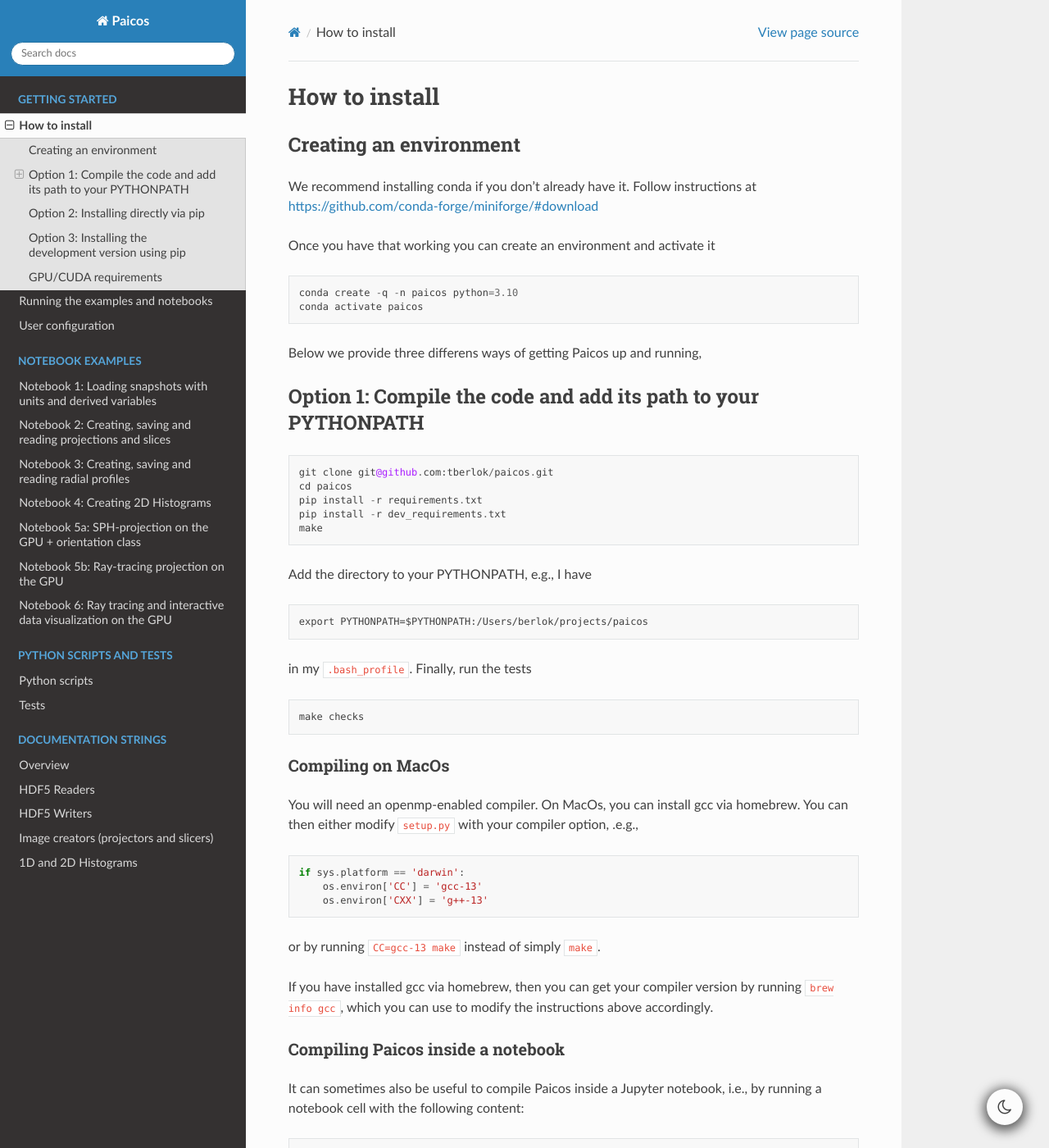
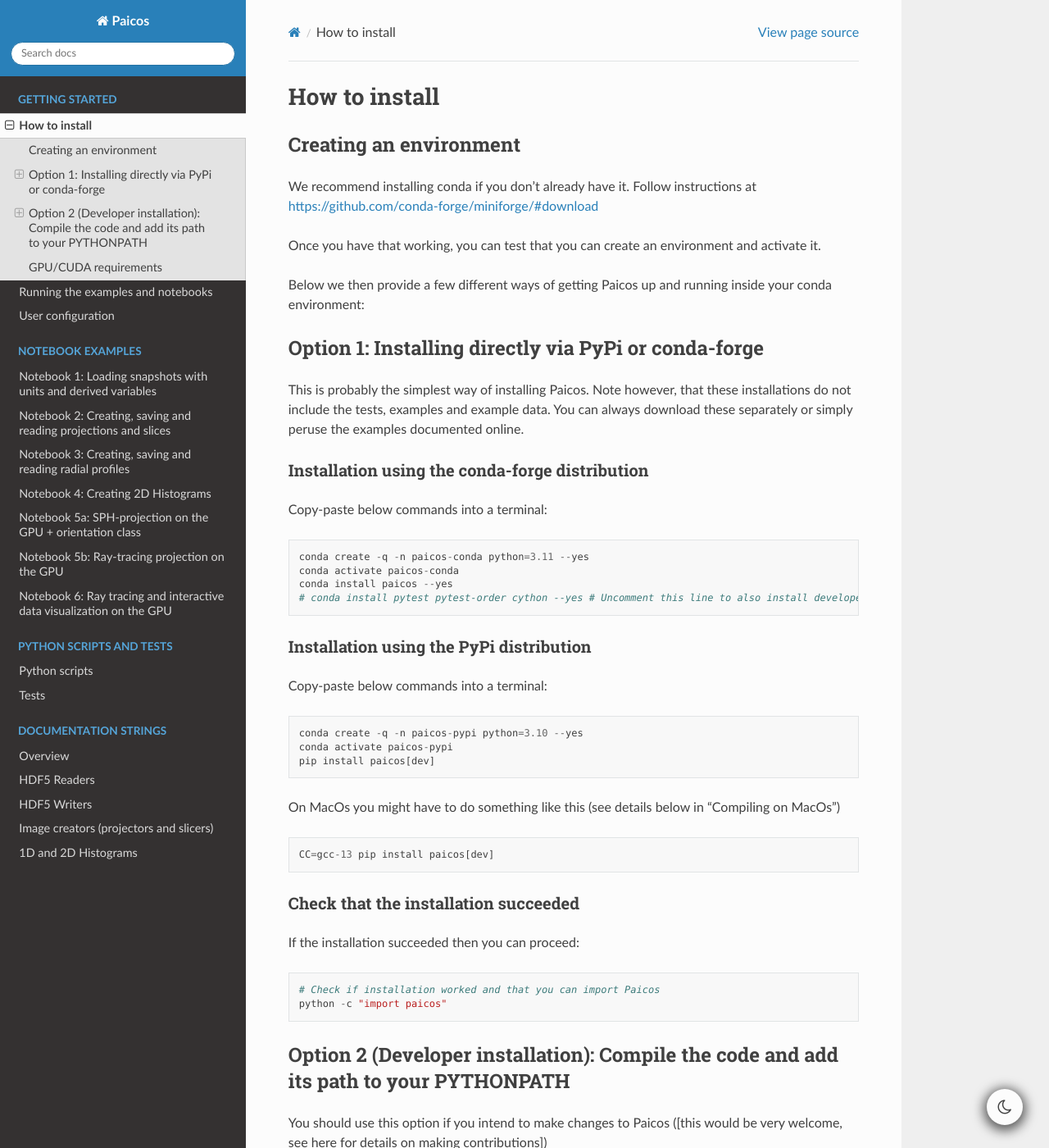
Before and after one commit to tberlok/paicos, a Sphinx documentation site: the page built from docs/source/installation.md, in a window 1280 px wide and 1400 px high. Shown: the whole window at 82% size. Built offline with Sphinx 7.4.7 and the Read the Docs theme 2.0.0, drawn with Linux system fonts in a browser that asks for light colours; some of the changed text lies outside the part shown.

Commit message:
Add conda-forge and PyPi details

````diff
--- a/docs/source/installation.md
+++ b/docs/source/installation.md
@@ -4,15 +4,51 @@
 
 We recommend installing conda if you don’t already have it. Follow instructions at <https://github.com/conda-forge/miniforge/#download>
 
-Once you have that working you can create an environment and activate it
+Once you have that working, you can test that you can create an environment and activate it.
+
+Below we then provide a few different ways of getting Paicos up and running inside your conda environment:
+
+## Option 1: Installing directly via PyPi or conda-forge
+
+This is probably the simplest way of installing Paicos. Note however, that
+these installations do not include the tests, examples and example data.
+You can always download these separately or simply peruse the examples documented online.
+
+#### Installation using the conda-forge distribution
+
+Copy-paste below commands into a terminal:
 ```
-conda create -q -n paicos python=3.10
-conda activate paicos
+conda create -q -n paicos-conda python=3.11 --yes
+conda activate paicos-conda
+conda install paicos --yes
+# conda install pytest pytest-order cython --yes # Uncomment this line to also install developer dependencies
 ```
 
-Below we provide three differens ways of getting Paicos up and running,
+#### Installation using the PyPi distribution
 
-## Option 1: Compile the code and add its path to your PYTHONPATH
+Copy-paste below commands into a terminal:
+```
+conda create -q -n paicos-pypi python=3.10 --yes
+conda activate paicos-pypi
+pip install paicos[dev]
+```
+
+On MacOs you might have to do something like this (see details below in "Compiling on MacOs")
+```
+CC=gcc-13 pip install paicos[dev]
+```
+
+#### Check that the installation succeeded
+
+If the installation succeeded then you can proceed:
+```
+# Check if installation worked and that you can import Paicos
+python -c "import paicos"
+```
+
+## Option 2 (Developer installation): Compile the code and add its path to your PYTHONPATH
+
+You should use this option if you intend to make changes to Paicos ([this would be very welcome, see here for details on making contributions])(https://github.com/tberlok/paicos/blob/main/.github/CONTRIBUTING.md)
 ```
 git clone git@github.com:tberlok/paicos.git
 cd paicos
@@ -57,27 +93,7 @@ make clean
 make
 ```
 
-## Option 2: Installing directly via pip
-
-This is probably the simplest way of installing Paicos, i.e. you run
-```
-pip install paicos
-```
-in a terminal.
-
-Note however, that this installation does not include the tests, examples
-and example data.
-
-On MacOs you might have to do something like (see details above)
-```
-CC=gcc-13 pip install paicos
-```
-If the installation succeeded then you can proceed:
-```
-# Check if installation worked and that you can import Paicos
-python -c "import paicos"
-```
-
+<!---
 ## Option 3: Installing the development version using pip
 ```
 git clone git@github.com:tberlok/paicos.git
@@ -87,6 +103,7 @@ pip install -r dev_requirements.txt
 python3 -m pip install -e .
 make checks
 ```
+-->
 
 ## GPU/CUDA requirements
 
````
